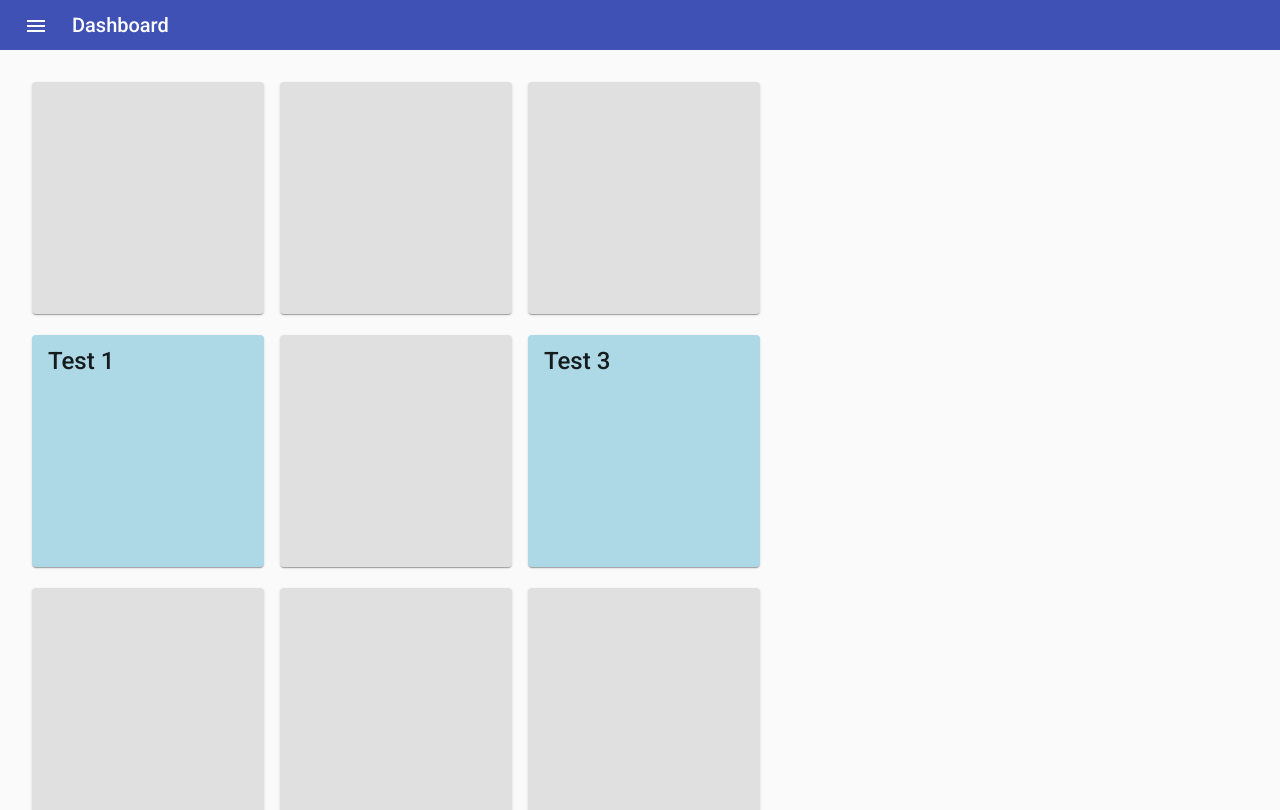
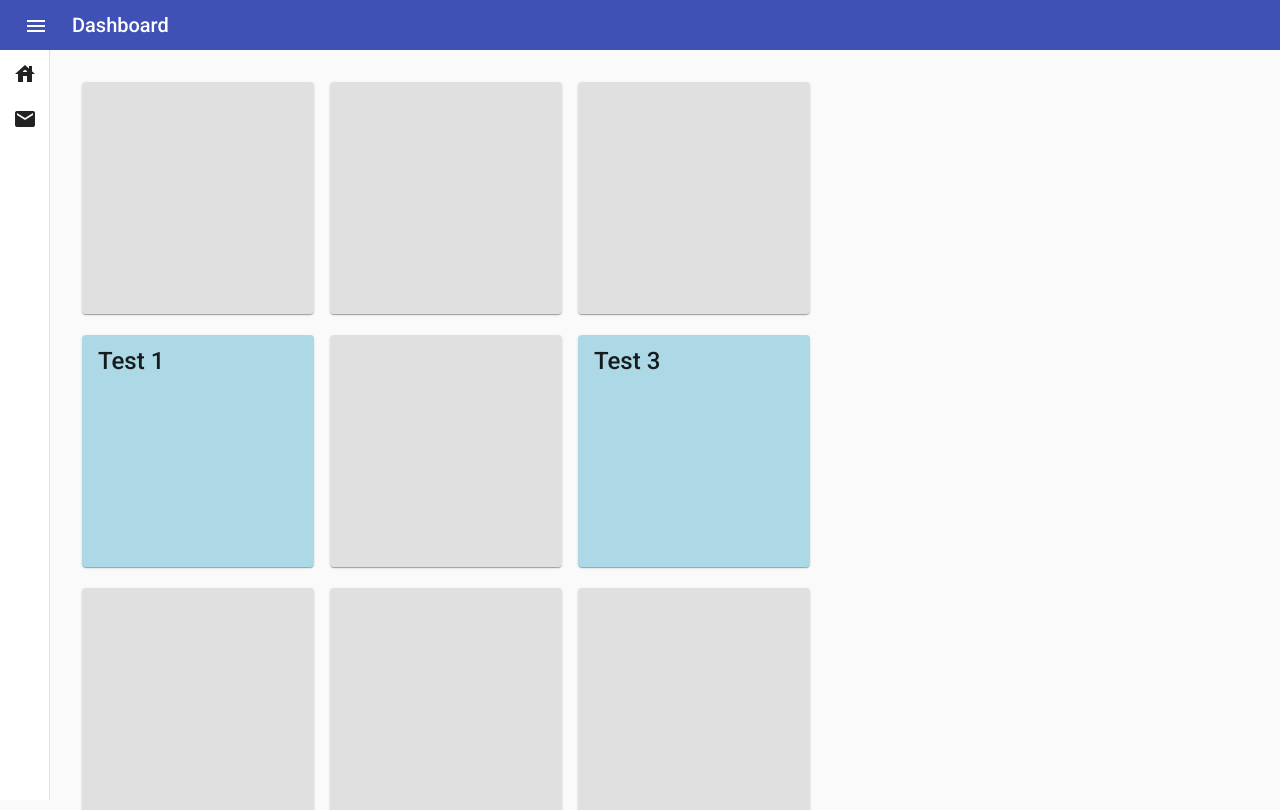
Before and after one commit to TheProdigy161/NodeJS-Test, an Angular app in the folder client/: page /dashboard in a window 1280 px wide. Built offline with nearby package versions, Linux system fonts and the light colour scheme; no server answers.

Commit message:
Updated to try and add animations to sidenav

```diff
--- a/client/src/app/core/nav-bar/nav-bar.component.html
+++ b/client/src/app/core/nav-bar/nav-bar.component.html
@@ -1,17 +1,17 @@
 <mat-toolbar color="primary" class="example-toolbar">
-  <button mat-icon-button (click)="sidenav.toggle()">
+  <button mat-icon-button (click)="toggleSidenav()">
     <mat-icon>menu</mat-icon>
   </button>
   <h1 class="pageTitle">{{ this.pageService.pageTitle$.asObservable() | async }}</h1>
 </mat-toolbar>
 
-<mat-sidenav-container>
-  <mat-sidenav mode="over" [fixedInViewport]="true" fixedTopGap="50" [class.fullSidenav]="!showOnlyIcon" [class.miniSidenav]="showOnlyIcon" #sidenav mode="side">
+<mat-sidenav-container autosize>
+  <mat-sidenav #sidenav [@expandSidenav]="getStateName()" mode="push" [opened]="true" [fixedInViewport]="true" fixedTopGap="50" [class.fullSidenav]="!showOnlyIcon" [class.miniSidenav]="showOnlyIcon" mode="side">
     <div class="routingDiv">
       <app-page-link pageRoute="dashboard" pageName="Dashboard" icon="house" [iconOnly]="showOnlyIcon"></app-page-link>
       <app-page-link pageRoute="messages" pageName="Messages" icon="email" [iconOnly]="showOnlyIcon"></app-page-link>
     </div>
-    <div class="versionDiv" *ngIf="version$ | async as versionData">Version - {{ versionData.versionNumber }}</div>
+    <div class="versionDiv" *ngIf="version$ | async as versionData">v{{ versionData.versionNumber }}</div>
   </mat-sidenav>
 
   <mat-sidenav-content>
--- a/client/src/app/core/nav-bar/nav-bar.component.scss
+++ b/client/src/app/core/nav-bar/nav-bar.component.scss
@@ -3,7 +3,8 @@
 }
 
 .miniSidenav {
-  min-width: 1vw;
+  min-width: 50px;
+  width: 1vw;
 }
 
 .routingDiv {
--- a/client/src/app/core/nav-bar/nav-bar.component.ts
+++ b/client/src/app/core/nav-bar/nav-bar.component.ts
@@ -3,11 +3,24 @@ import { VersionData } from '@models/versionData/versionData.model';
 import { ApiService } from './../../services/api.service';
 import { Component, OnInit } from '@angular/core';
 import { Observable } from 'rxjs';
+import { trigger, state, style, transition, animate } from '@angular/animations';
 
 @Component({
   selector: 'app-nav-bar',
   templateUrl: './nav-bar.component.html',
-  styleUrls: ['./nav-bar.component.scss']
+  styleUrls: ['./nav-bar.component.scss'],
+  animations: [
+    trigger('expandSidenav', [
+      state('normal', style({
+        // opacity: 1
+      })),
+      state('expand', style({
+        // opacity: 0
+      })),
+      transition('show => hide', animate('600ms ease-out')),
+      transition('hide => show', animate('1000ms ease-in'))
+    ])
+  ]
 })
 export class NavBarComponent implements OnInit {
   version$: Observable<VersionData> = new Observable();
@@ -23,4 +36,8 @@ export class NavBarComponent implements OnInit {
   toggleSidenav(): void {
     this.showOnlyIcon = !this.showOnlyIcon;
   }
+
+  getStateName(): string {
+    return this.showOnlyIcon ? 'normal' : 'expand'
+  }
 }
--- a/client/src/app/core/page-link/page-link.component.html
+++ b/client/src/app/core/page-link/page-link.component.html
@@ -1,5 +1,5 @@
 <div class="container" *ngIf="pageRoute" >
-  <div *ngIf="icon" class="subContainer">
+  <div *ngIf="icon" class="subContainerIcon">
     <button mat-icon-button [routerLink]="pageRoute">
       <mat-icon>{{icon}}</mat-icon>
     </button>
--- a/client/src/app/core/page-link/page-link.component.scss
+++ b/client/src/app/core/page-link/page-link.component.scss
@@ -8,13 +8,20 @@ a {
 }
 
 .container {
-  padding: 8px 0;
+  display: flex;
+  padding: 2.5px 0;
   text-align: center;
 }
 
 .subContainer {
   display: inline-block;
   vertical-align: middle;
+  margin-right: 16px;
+}
+
+.subContainerIcon {
+  display: inline-block;
+  margin: 0 5px;
 
   button {
     vertical-align: middle;
```
